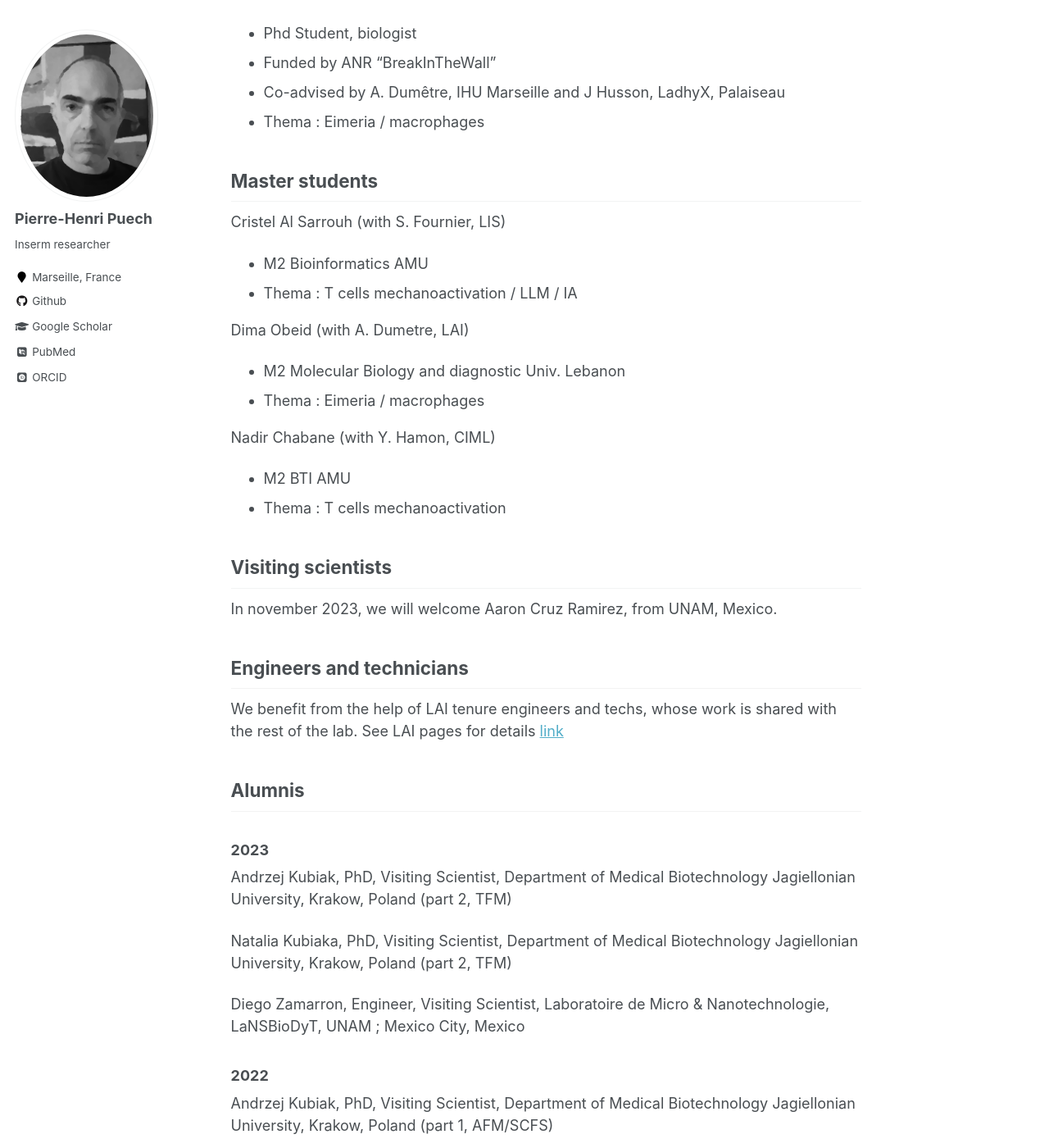
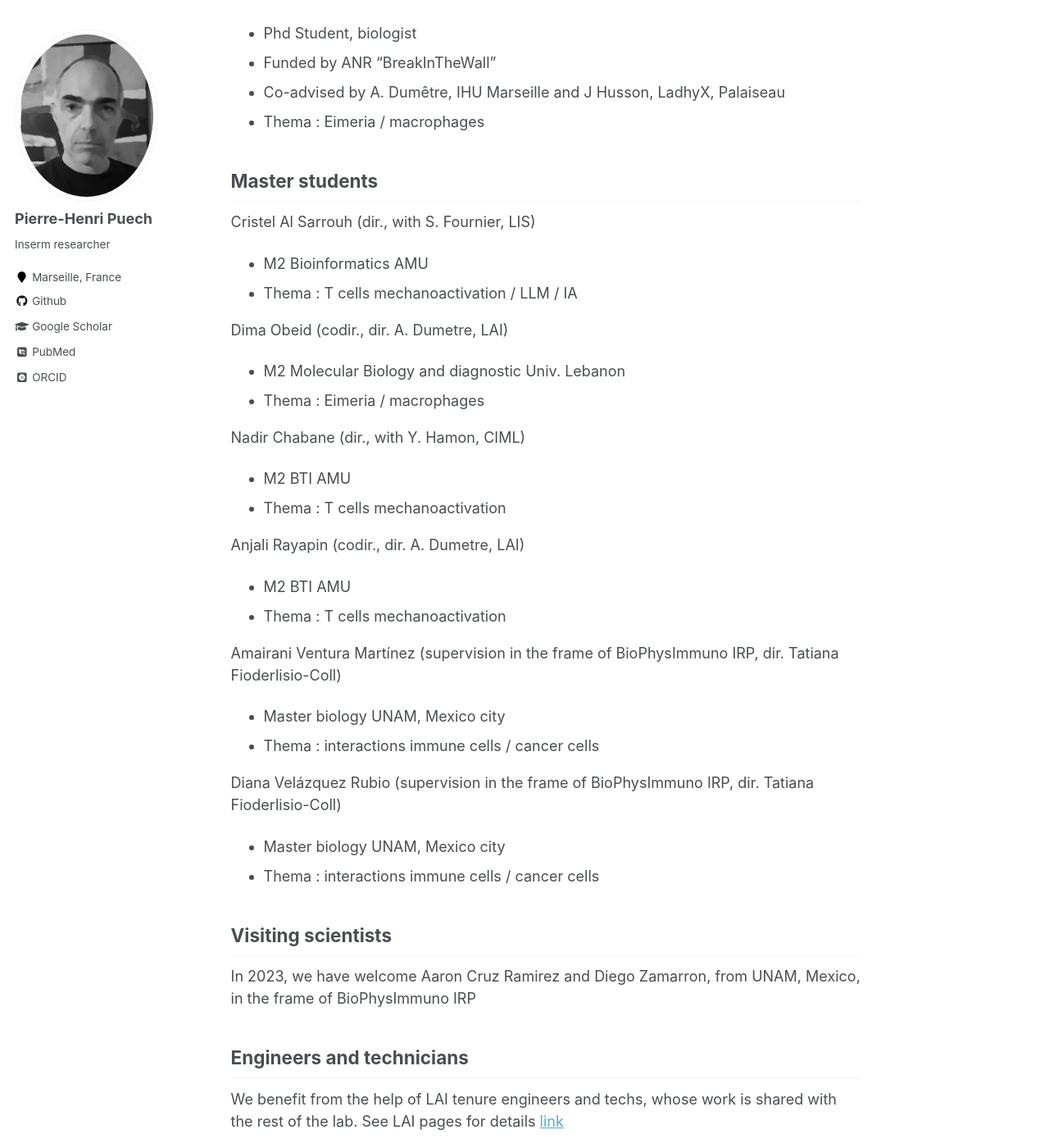
Before and after one commit to phpuech/phpuech.github.io, a Jekyll site: the page built from _pages/who.md, in a window 1280 px wide and 1400 px high, scrolled down 778 px. Shown: the whole window at 82% size. Built offline with Jekyll 4.4.1, drawn with Linux system fonts in a browser that asks for light colours; some web fonts are replaced; some of the changed text lies outside the part shown.

Commit message:
add people

```diff
--- a/_pages/who.md
+++ b/_pages/who.md
@@ -28,21 +28,32 @@ Jana El Husseini
 - Thema : Eimeria / macrophages
 
 ## Master students
-Cristel Al Sarrouh (with S. Fournier, LIS)
+Cristel Al Sarrouh (dir., with S. Fournier, LIS)
 - M2 Bioinformatics AMU
 - Thema : T cells mechanoactivation / LLM / IA
 
-Dima Obeid (with A. Dumetre, LAI)
+Dima Obeid (codir., dir. A. Dumetre, LAI)
 - M2 Molecular Biology and diagnostic Univ. Lebanon
 - Thema : Eimeria / macrophages
 
-Nadir Chabane (with Y. Hamon, CIML)
+Nadir Chabane (dir., with Y. Hamon, CIML)
 - M2 BTI AMU
 - Thema : T cells mechanoactivation
 
+Anjali Rayapin (codir., dir. A. Dumetre, LAI)
+- M2 BTI AMU
+- Thema : T cells mechanoactivation
+
+Amairani Ventura Martínez (supervision in the frame of BioPhysImmuno IRP, dir. Tatiana Fioderlisio-Coll)
+- Master biology UNAM, Mexico city
+- Thema : interactions immune cells / cancer cells
+
+Diana Velázquez Rubio (supervision in the frame of BioPhysImmuno IRP, dir. Tatiana Fioderlisio-Coll)
+- Master biology UNAM, Mexico city
+- Thema : interactions immune cells / cancer cells
 
 ## Visiting scientists
-In november 2023, we will welcome Aaron Cruz Ramirez, from UNAM, Mexico.
+In 2023, we have welcome Aaron Cruz Ramirez and Diego Zamarron, from UNAM, Mexico, in the frame of BioPhysImmuno IRP
 
 
 ## Engineers and technicians
@@ -52,6 +63,8 @@ We benefit from the help of LAI tenure engineers and techs, whose work is shared
 ## Alumnis
 
 ### 2023
+
+Aaron Cruz Ramirez, Engineer, Visiting Scientist, Laboratoire de Micro & Nanotechnologie, LaNSBioDyT, UNAM ; Mexico City, Mexico
 
 Andrzej Kubiak, PhD, Visiting Scientist, Department of Medical Biotechnology
 Jagiellonian University, Krakow, Poland (part 2, TFM)
```
